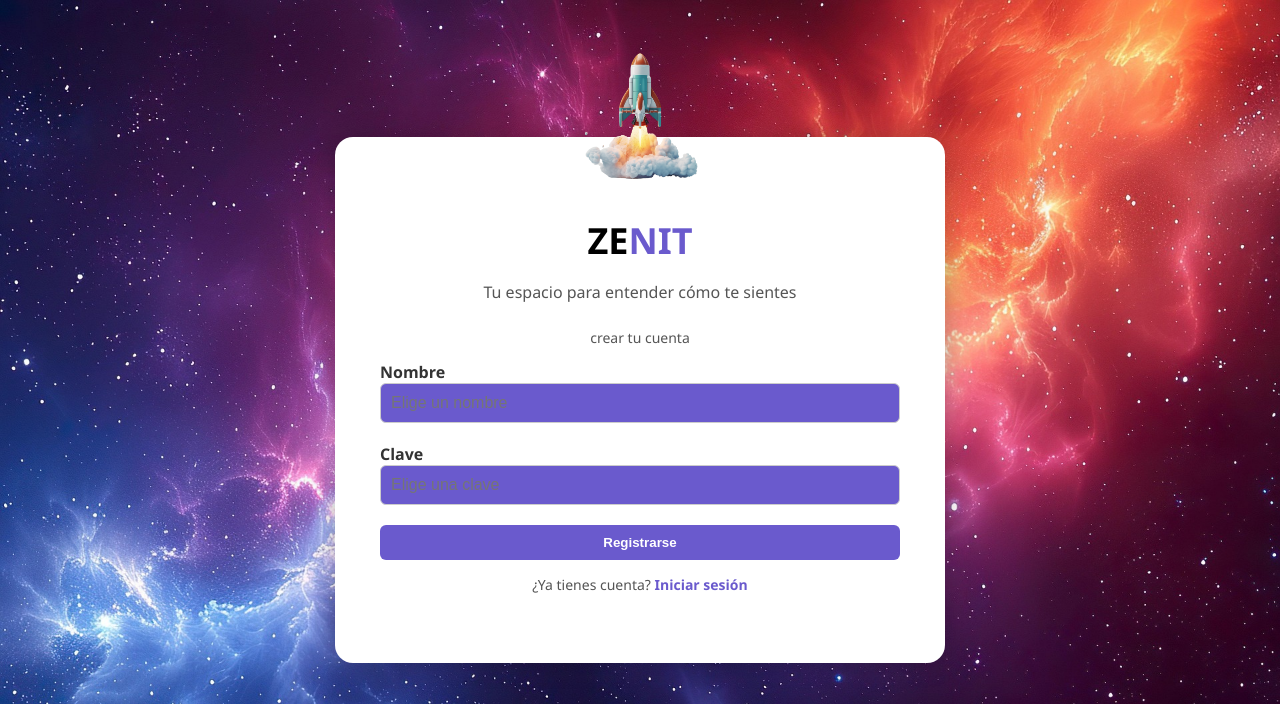
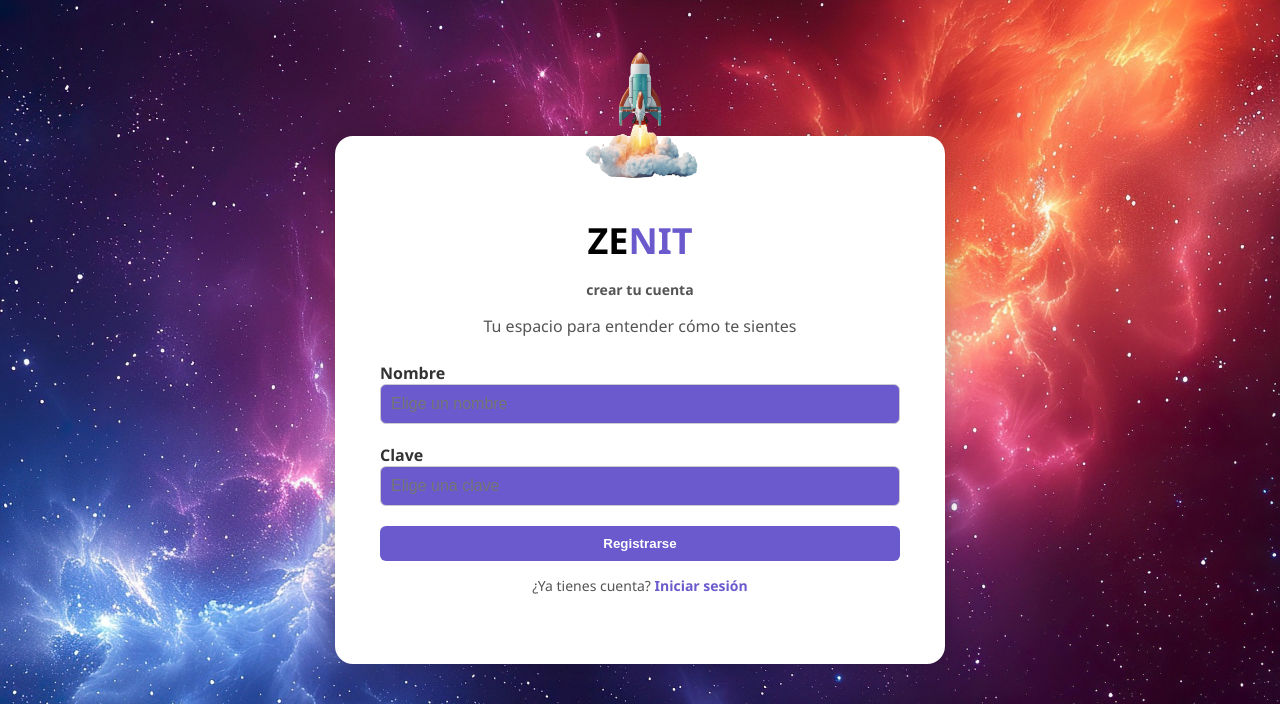
Before and after one commit to Briy1t/zenit, a FastAPI app: page /registro in a window 1280 px wide. Shown: the top 704 px of the page. Run offline with FastAPI, Linux system fonts and the light colour scheme.

Commit message:
Actualizacion registro.html

```diff
--- a/templates/registro.html
+++ b/templates/registro.html
@@ -11,8 +11,9 @@
     <div class="welcome-container">
         <img src="/static/img/cohete.png" alt="Cohete" class="rocket">
         <h1 class="title">ZE<span>NIT</span></h1>
+        <h2 class="registro-texto">crear tu cuenta</h2>
         <p class="subtitle">Tu espacio para entender cómo te sientes</p>
-        <p class="registro-texto">crear tu cuenta</p>
+
 
          {% if error %}
         <p style="color:red; text-align:center; margin-bottom:15px;">
```
